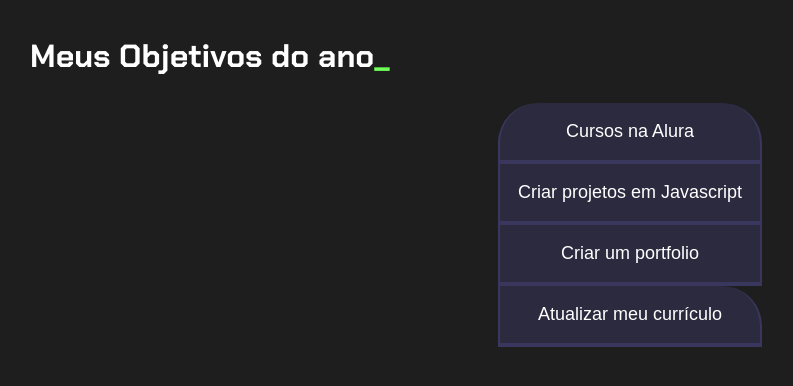
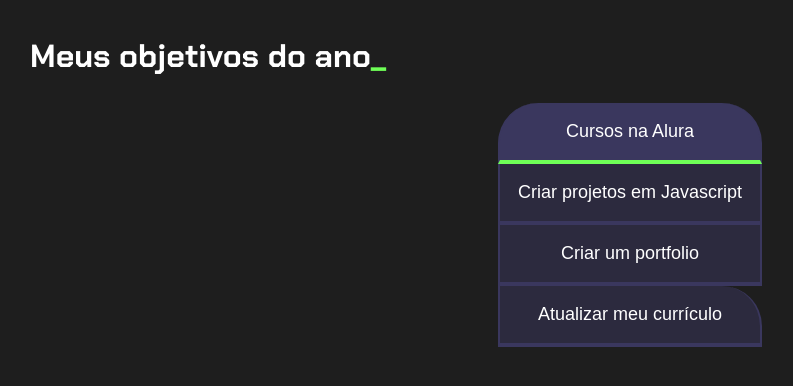
Before and after one commit to Alixy36/cronometro, a plain HTML site: page index.html in a window 1280 px wide. Both pictures are taken after a click on the button "Cursos na Alura". Shown: the whole page, without its empty margins (10-803 px from the left). Drawn offline with Linux system fonts and the light colour scheme.

Commit message:
aula 2 com erros

```diff
--- a/index.html
+++ b/index.html
@@ -1,21 +1,24 @@
 <!DOCTYPE html>
 <html lang="pt-br">
+
 <head>
-    <meta charset="UTF-8" />
-    <meta name="viewport" content="width=device-width, initial-scale=1.0" />
+    <meta charset="UTF-8">
+    <meta name="viewport" content="width=device-width, initial-scale=1.0">
     <title>Meus objetivos do ano</title>
-    <link rel="stylesheet" href="style.css" />
+    <link rel="stylesheet" href="style.css">
 </head>
+
 
   <body>
     <section class="conteudo-principal">
-      <h2 class="titulo-principal">Meus Objetivos do ano<span>_</span></h2>
+       <h2 class="titulo-principal">Meus objetivos do ano<span>_</span></h2>
             <div class="botoes">
-        <button class="botao">Cursos na Alura</button>
+                <button class="botao ativo">Cursos na Alura</button>
                 <button class="botao">Criar projetos em Javascript</button>
                 <button class="botao">Criar um portfolio</button>
                 <button class="botao">Atualizar meu currículo</button>
             </div>
     </section>
+    <script src="main.js"></script>
   </body>
 </html>
--- a/main.js
+++ b/main.js
@@ -0,0 +1,13 @@
+const botoes = document.querySelectorAll(".botao");
+
+
+for (let i = 0; i < botoes.length; i++) {
+  botoes[i].onclick = function () {
+    for (let j = 0; j < botoes.length; j++) {
+      botoes[j].classList.remove("ativo");
+    }
+
+    botoes[i].classList.add("ativo");
+  };
+  console.log();
+}
--- a/style.css
+++ b/style.css
@@ -58,8 +58,15 @@ body {
 .botoes {
   display: block;
 }
+
+.ativo {
+  background-color: var(--botao-ativo);
+  border-bottom: 4px solid var(--verde);
+}
+
 @media screen and (min-width: 768px) {
   /* Código omitido */
+
 
   .botao:last-child {
     border-radius: 0 40px 0 0;
```
Lines whose indentation alone changed are shown as unchanged.
